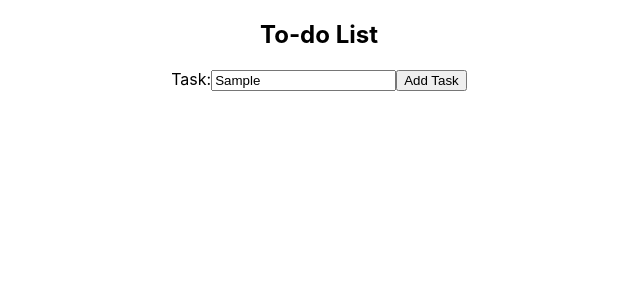
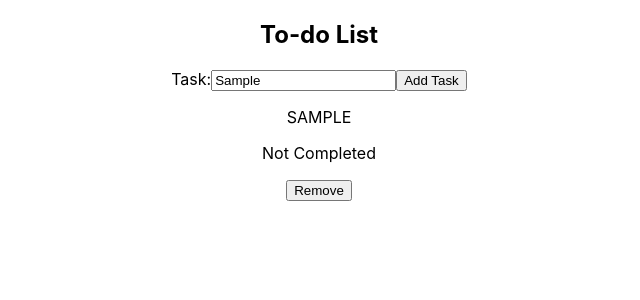
Before and after one commit to hebergonza719/to-do-list, a React (Create React App) app: page / in a window 1280 px wide. Both pictures are taken after typing "Sample" into the empty fields and a click on the button "Add Task". Shown: the top 300 px of the page, without its empty margins (321-961 px from the left). Built offline with nearby package versions, Linux system fonts and the light colour scheme.

Commit message:
tasks displaying, and remove button working

```diff
--- a/src/App.js
+++ b/src/App.js
@@ -1,6 +1,7 @@
 import React, { useState } from 'react';
-import Todo from './components/ToDo.js'
+import Todo from './components/ToDo.js';
 import './App.css';
+import DisplayList from './components/DisplayList.js';
 
 function App() {
   const [ toDoList, setToDoList ] = useState([]);
@@ -9,20 +10,28 @@ function App() {
     const newItem = [
       ...toDoList,
       {
-      task : newTask,
+      task : newTask.toUpperCase(),
       id: Date.now(),
       completed: false
       }
     ]
-
     setToDoList(newItem);
   }
 
-  console.log(toDoList);
+  const removeTask = (itemId) => {
+    const newList = toDoList.filter(item => {
+      return item.id !== itemId;
+    })
+    setToDoList(newList);
+  }
 
   return (
     <div className="App">
       <Todo addNewItem={addNewItem} />
+      <DisplayList
+        toDoList={toDoList}
+        removeTask={removeTask}
+      />
     </div>
   );
 }
--- /dev/null
+++ b/src/components/DisplayList.js
@@ -0,0 +1,20 @@
+import React from 'react';
+import Task from './Task';
+
+function DisplayList({ toDoList, removeTask }) {
+  return (
+    <div className='to-do-list'>
+      {toDoList.map(item => {
+        return (
+          <Task
+            item={item}
+            key={item.id}
+            removeTask={removeTask}
+          />
+        )
+      })}
+    </div>
+  )
+}
+
+export default DisplayList;
--- /dev/null
+++ b/src/components/Task.js
@@ -0,0 +1,18 @@
+import React from 'react';
+
+function Task({ item, removeTask }) {
+  const handleClick = e => {
+    e.preventDefault();
+    removeTask(item.id);
+  }
+
+  return (
+    <div>
+      <p>{item.task}</p>
+      <p>{item.completed ? "Completed" : "Not Completed"}</p>
+      <button onClick={handleClick}>Remove</button>
+    </div>
+  )
+}
+
+export default Task;
--- a/src/components/ToDo.js
+++ b/src/components/ToDo.js
@@ -4,8 +4,7 @@ function Todo( {addNewItem} ) {
   const [ newItem, setNewItem ] = useState("");
 
   const handleChange = e => {
-    setNewItem(e.target.value)
-    console.log(newItem);
+    setNewItem(e.target.value);
   }
 
   const handleSubmit = e => {
```
